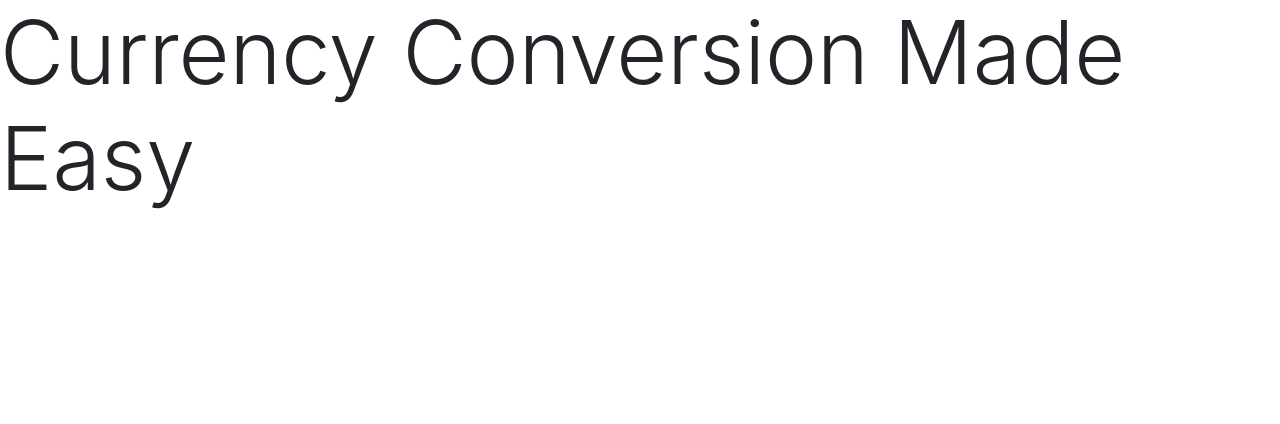
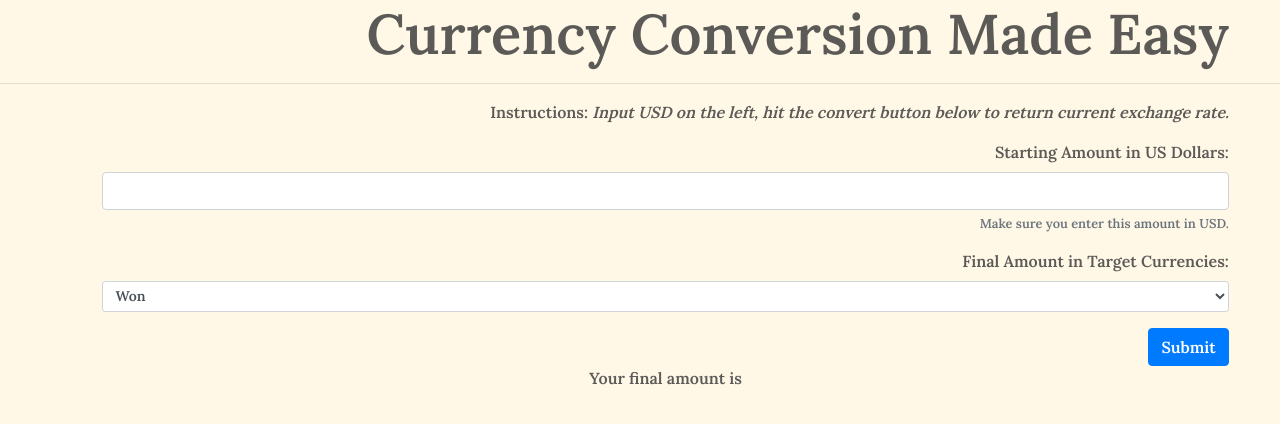
Before and after one commit to ajmarkow/currency-conversion, a website built with webpack: page src/index.html in a window 1280 px wide. Built offline with nearby package versions, Linux system fonts and the light colour scheme.

Commit message:
Update formatting of node and webpack config files.  Add content to HTML and CSS files.

```diff
--- a/src/css/styles.css
+++ b/src/css/styles.css
@@ -0,0 +1,11 @@
+body {
+  font-family: "Lora", serif;
+  background-color: #fff8e7;
+  color: #5c5a57;
+}
+
+.padthebody {
+  margin-left: 8%;
+  margin-right: 4%;
+  text-align: right;
+}
--- a/src/index.html
+++ b/src/index.html
@@ -4,8 +4,35 @@
   <meta charset="UTF-8">
   <meta name="viewport" content="width=device-width, initial-scale=1.0">
   <title>Currency Conversion Made Easy</title>
+  <link href="https://fonts.googleapis.com/css2?family=Lora:wght@600&display=swap" rel="stylesheet">
 </head>
 <body>
-<p class='display-2'>Currency Conversion Made Easy</p>
+      <p class='display-4 padthebody'>Currency Conversion Made Easy  </p>
+      <hr>
+      <div class='padthebody'>
+        <p class='text-right'>Instructions: <em>Input USD on the left, hit the convert button below to return current exchange rate.</em></p>
+        <form>
+          <div class="form-group">
+            <div class="form-group">
+              <label for="conversionamount">Starting Amount in US Dollars:</label>
+              <input type="text"
+                class="form-control" name="conversionamount" id="" aria-describedby="helpId" placeholder="">
+              <small id="helpId" class="form-text text-muted">Make sure you enter this amount in USD.</small>
+            </div>
+            <label for="newcurrency">Final Amount in Target Currencies:</label>
+            <select class="form-control form-control-sm" name="newcurrency" id="newcurrency">
+              <option>Won</option>
+              <option>Euro</option>
+              <option>GBP</option>
+            </select>
+          </div>
+          <button type="submit" class="btn btn-primary">Submit</button>
+        </form>
+      <div id='amountafterconversion'>
+        <div class="row justify-content-center">
+          <p>Your final amount is</p>
+        </div>
+      </div>
+  </div>
 </body>
 </html>
--- a/src/index.js
+++ b/src/index.js
@@ -1,5 +1,5 @@
-import $ from "jquery";
+// import $ from "jquery";
 import "bootstrap";
 import "bootstrap/dist/css/bootstrap.min.css";
 import "./css/styles.css";
-import currencyConvert from "./currency.js";
+// import currencyConvert from "./currency.js";
--- a/webpack.config.js
+++ b/webpack.config.js
@@ -16,7 +16,7 @@ module.exports = {
   plugins: [
     new CleanWebpackPlugin(),
     new HtmlWebpackPlugin({
-      title: "Shape Tracker",
+      title: "Currency Conversion Made Easy",
       template: "./src/index.html",
       inject: "body",
     }),
```
